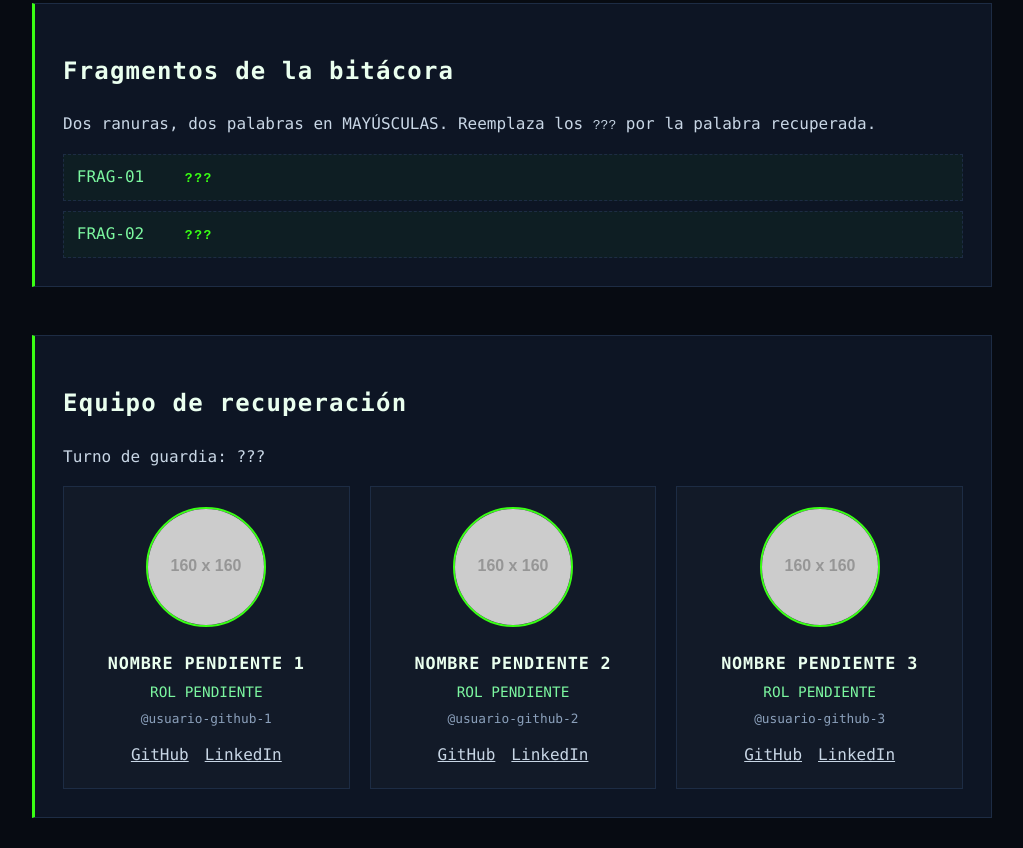
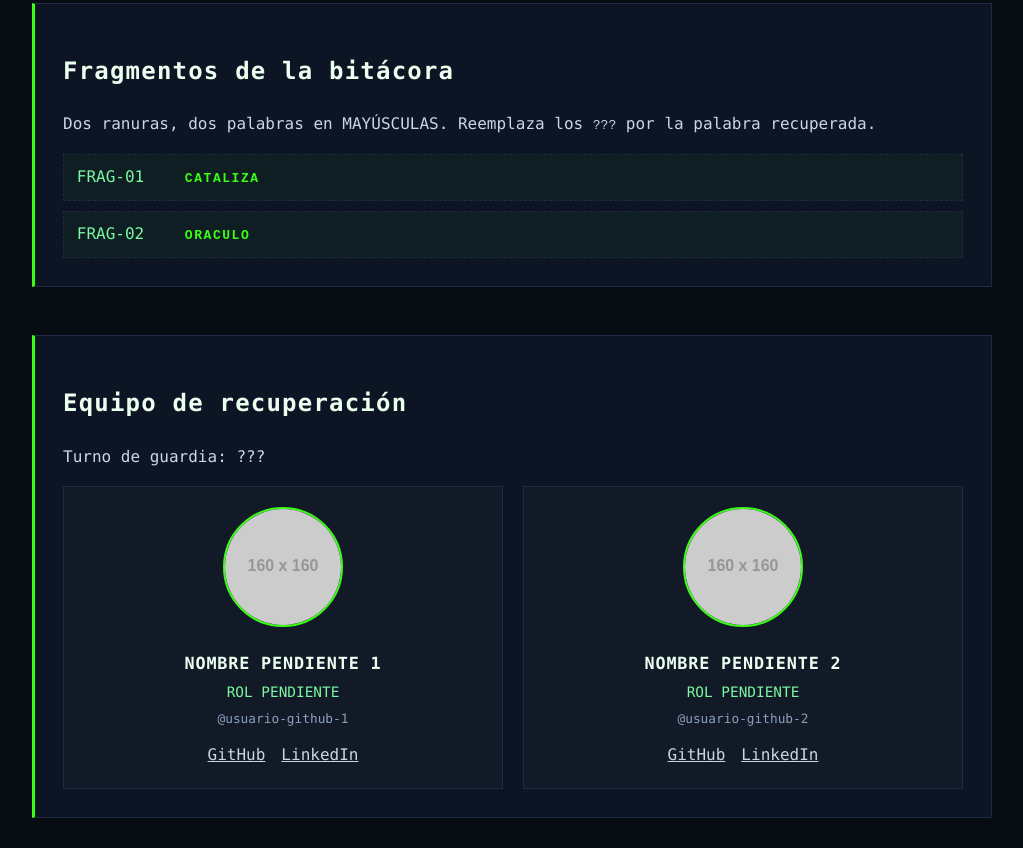
Before and after one commit to alissonbrena-dotcom/archivo-2031--AriAli-, a plain HTML site: page index.html in a window 1280 px wide. Shown: the part 812-1660 px from the top of the page, without its empty margins (128-1151 px from the left). Drawn offline with Linux system fonts and the light colour scheme; placeholder pictures from the web are drawn by us.

Commit message:
feat(sello): escribe las ranuras y el sello CATALIZA-ORACULO, retira la tarjeta sobrante

```diff
--- a/index.html
+++ b/index.html
@@ -64,11 +64,11 @@
         <ul class="bitacora__lista">
           <li class="frag" data-frag="01">
             <span class="frag__id">FRAG-01</span>
-            <code class="frag__palabra">???</code>
+            <code class="frag__palabra">CATALIZA</code>
           </li>
           <li class="frag" data-frag="02">
             <span class="frag__id">FRAG-02</span>
-            <code class="frag__palabra">???</code>
+            <code class="frag__palabra">ORACULO</code>
           </li>
         </ul>
       </section>
@@ -105,20 +105,6 @@
               <li><a class="tarjeta__enlace" href="https://www.linkedin.com/">LinkedIn</a></li>
             </ul>
           </article>
-          <article class="tarjeta">
-            <img
-              class="tarjeta__foto"
-              src="https://placehold.co/160x160/0b1020/39ff14?text=%3F"
-              alt="Fotografía pendiente del integrante 3"
-            />
-            <h3 class="tarjeta__nombre">NOMBRE PENDIENTE 3</h3>
-            <p class="tarjeta__rol">ROL PENDIENTE</p>
-            <p class="tarjeta__usuario">@usuario-github-3</p>
-            <ul class="tarjeta__enlaces">
-              <li><a class="tarjeta__enlace" href="https://github.com/">GitHub</a></li>
-              <li><a class="tarjeta__enlace" href="https://www.linkedin.com/">LinkedIn</a></li>
-            </ul>
-          </article>
         </div>
       </section>
 
@@ -134,7 +120,7 @@
         <p class="sello__ayuda">
           Escribe aquí las dos palabras en orden, separadas por un guion.
         </p>
-        <p><code id="sello-valor" class="sello__valor">???</code></p>
+        <p><code id="sello-valor" class="sello__valor">CATALIZA-ORACULO</code></p>
         <p id="sello-estado" class="sello__estado" role="status">
           Sello sin verificar.
         </p>
```
